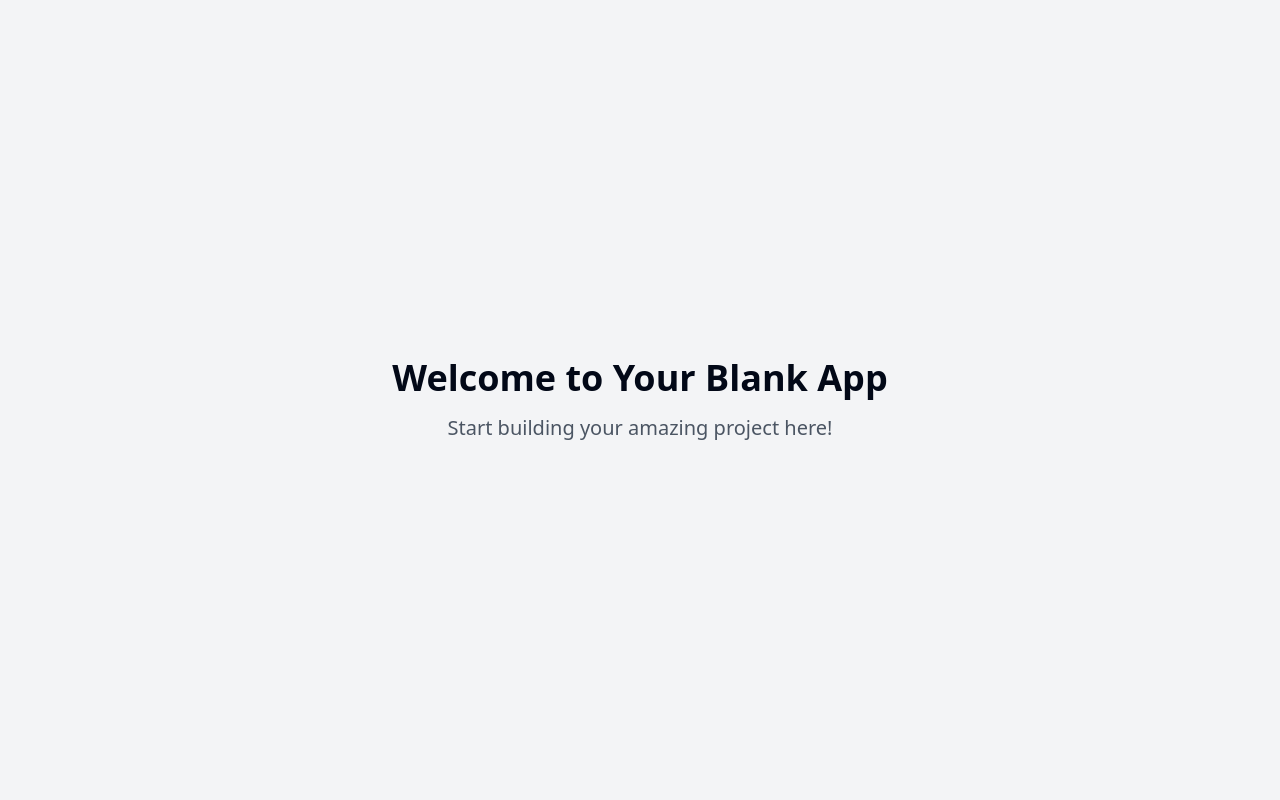
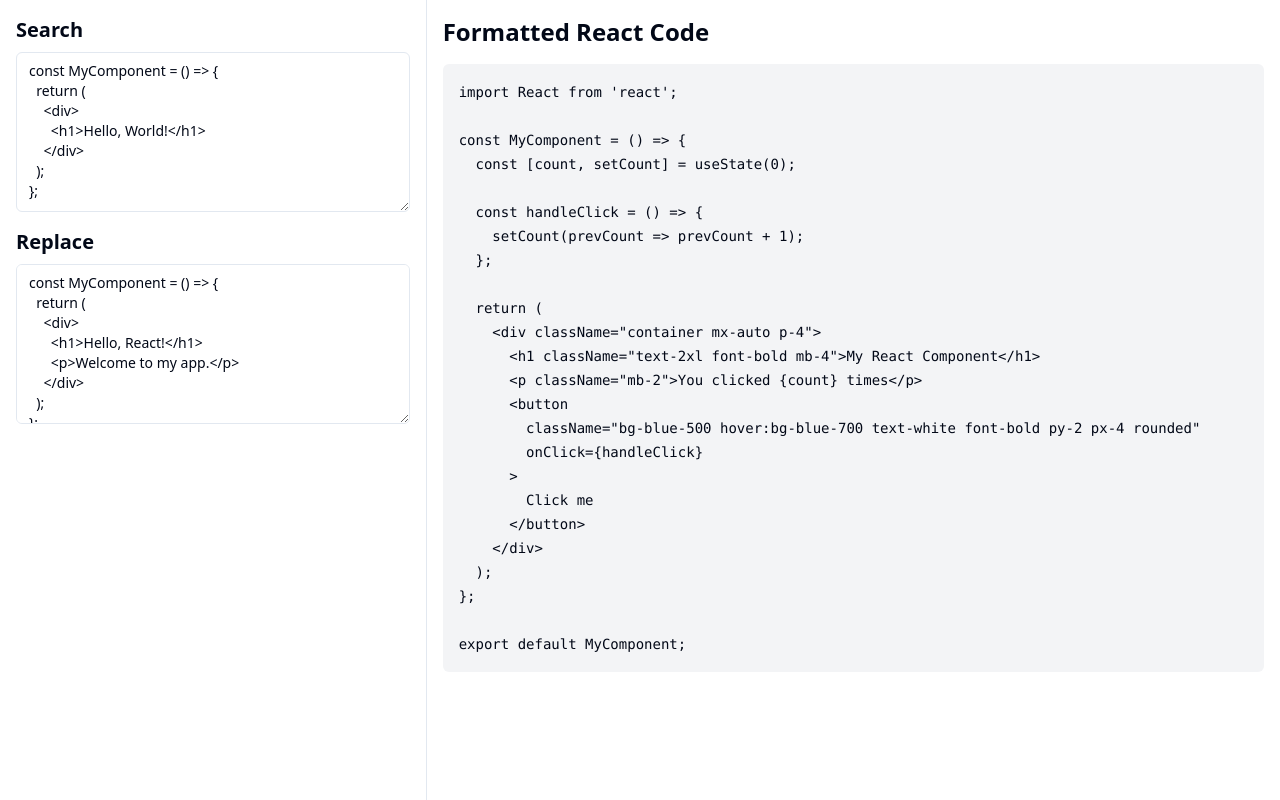
Before and after one commit to GPT-Engineer-App/react-code-refinery, a React (Vite) app: page / in a window 1280 px wide. Built offline with nearby package versions, Linux system fonts and the light colour scheme.

Commit message:
Add search and replace inputs
Implement two multiline input fields for search and replace functionality, prefilled with sample lines of React code.
[skip gpt_engineer]

```diff
--- a/src/pages/Index.jsx
+++ b/src/pages/Index.jsx
@@ -1,11 +1,62 @@
-// Update this page (the content is just a fallback if you fail to update the page)
+import React, { useState } from 'react';
+import { Textarea } from "@/components/ui/textarea";
+
+const CodeDisplay = ({ code }) => (
+  <pre className="bg-gray-100 p-4 rounded-md overflow-x-auto">
+    <code className="text-sm">{code}</code>
+  </pre>
+);
 
 const Index = () => {
+  const [searchText, setSearchText] = useState('const MyComponent = () => {\n  return (\n    <div>\n      <h1>Hello, World!</h1>\n    </div>\n  );\n};');
+  const [replaceText, setReplaceText] = useState('const MyComponent = () => {\n  return (\n    <div>\n      <h1>Hello, React!</h1>\n      <p>Welcome to my app.</p>\n    </div>\n  );\n};');
+
+  const fakeReactCode = `
+import React from 'react';
+
+const MyComponent = () => {
+  const [count, setCount] = useState(0);
+
+  const handleClick = () => {
+    setCount(prevCount => prevCount + 1);
+  };
+
   return (
-    <div className="min-h-screen flex items-center justify-center bg-gray-100">
-      <div className="text-center">
-        <h1 className="text-4xl font-bold mb-4">Welcome to Your Blank App</h1>
-        <p className="text-xl text-gray-600">Start building your amazing project here!</p>
+    <div className="container mx-auto p-4">
+      <h1 className="text-2xl font-bold mb-4">My React Component</h1>
+      <p className="mb-2">You clicked {count} times</p>
+      <button
+        className="bg-blue-500 hover:bg-blue-700 text-white font-bold py-2 px-4 rounded"
+        onClick={handleClick}
+      >
+        Click me
+      </button>
+    </div>
+  );
+};
+
+export default MyComponent;
+  `.trim();
+
+  return (
+    <div className="min-h-screen flex bg-white">
+      <div className="w-1/3 p-4 border-r">
+        <h2 className="text-xl font-semibold mb-2">Search</h2>
+        <Textarea
+          value={searchText}
+          onChange={(e) => setSearchText(e.target.value)}
+          className="mb-4 h-40"
+        />
+        <h2 className="text-xl font-semibold mb-2">Replace</h2>
+        <Textarea
+          value={replaceText}
+          onChange={(e) => setReplaceText(e.target.value)}
+          className="mb-4 h-40"
+        />
+      </div>
+      <div className="w-2/3 p-4">
+        <h2 className="text-2xl font-bold mb-4">Formatted React Code</h2>
+        <CodeDisplay code={fakeReactCode} />
       </div>
     </div>
   );
```
